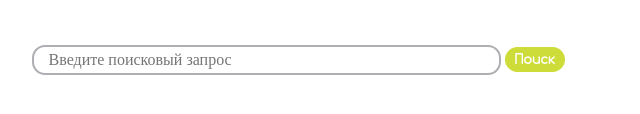
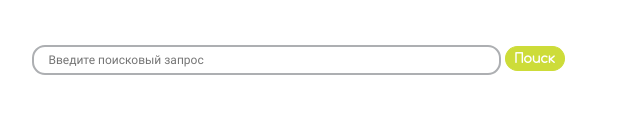
Before and after one commit to KosBelozyorov/FindPic, a website: page src/index.html in a window 1280 px wide. Shown: the part 290-404 px from the top of the page, 342-982 px from the left. Drawn offline with nearby package versions, Linux system fonts and the light colour scheme; files that its build step writes are made by us from their sources.

Commit message:
added placeholder's styles

```diff
--- a/src/sass/helpers/variables.scss
+++ b/src/sass/helpers/variables.scss
@@ -4,3 +4,4 @@ $primary-text-color: #ffffff;
 $background-image-color: #231f20;
 $button-text-color: #c0c2c4;
 $button-border-color: #adafb2;
+$placeholder-text-color: #6d6e71;
--- a/src/sass/main/search-form.scss
+++ b/src/sass/main/search-form.scss
@@ -20,3 +20,9 @@
         width: 450px;
     }
 }
+
+.search-form__input[placeholder] {
+  color: $placeholder-text-color;
+  font-family: 'Roboto', sans-serif;
+  font-size: 12px;
+}
```
Also changed, not shown: build/css/styles.css, build/css/styles.min.css.
